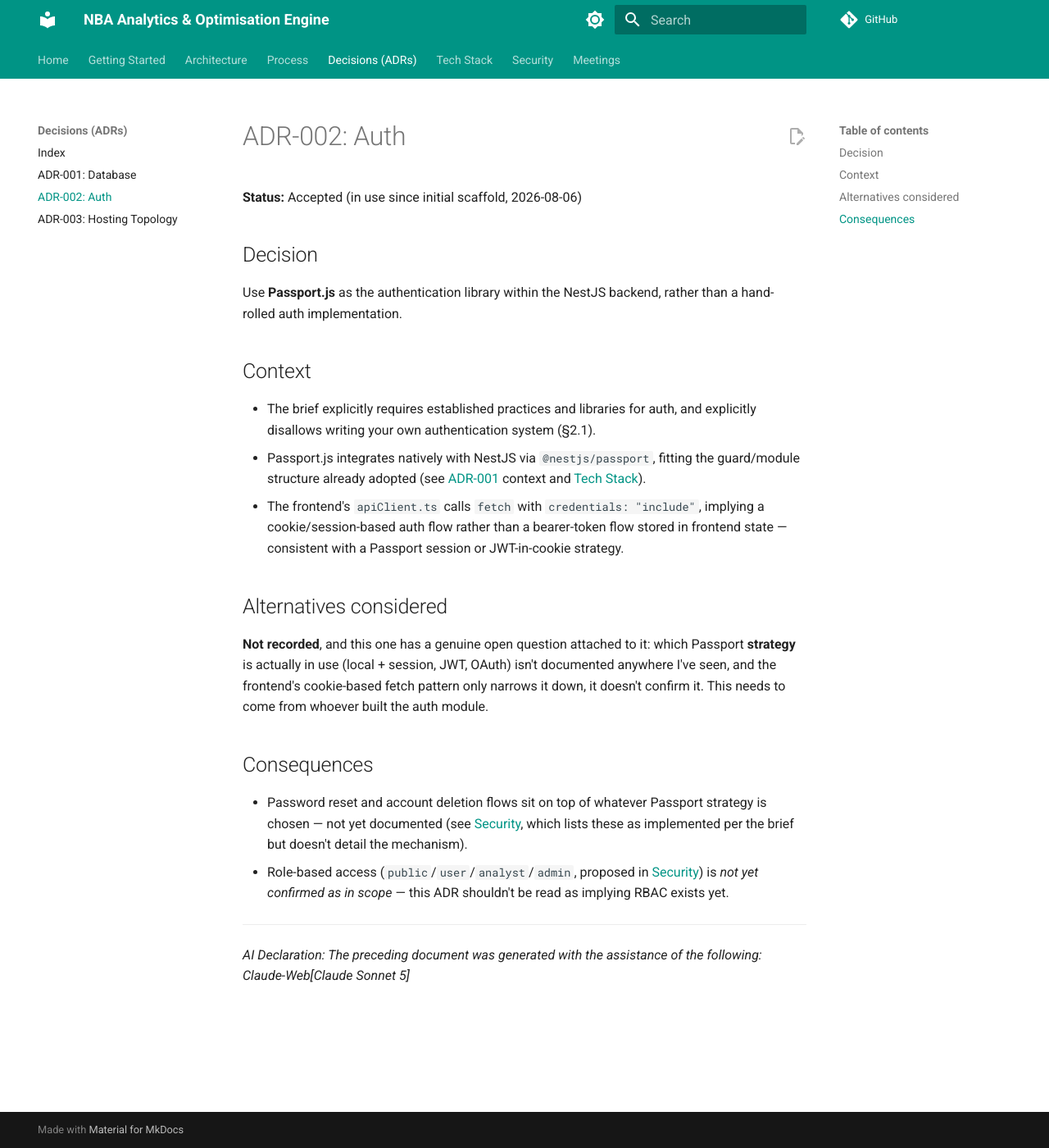
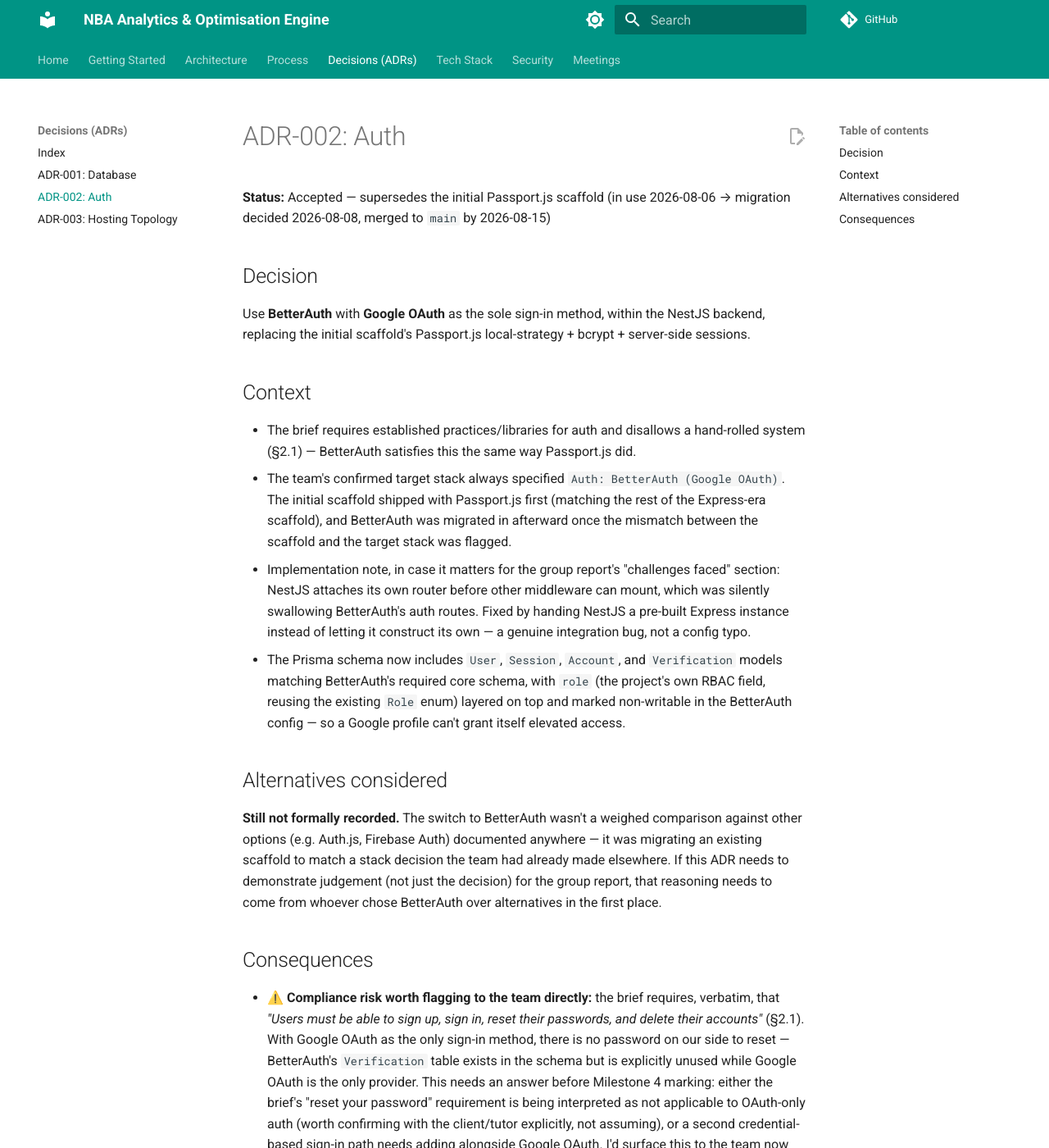
Before and after one commit to Sports-Analytics-Innovation-Platform/Innovation-Documentation-Website, an MkDocs documentation site: the page built from docs/decisions/adr-002-auth.md, in a window 1280 px wide and 1400 px high. Shown: the whole window at 82% size. Built offline with MkDocs 1.6.1 and Material for MkDocs 9.7.7, drawn with Linux system fonts in a browser that asks for light colours; comment, search, counter and statistics services are not loaded; some of the changed text lies outside the part shown.

Commit message:
docs: rewrite ADR-002 as superseded by BetterAuth migration
Assisted-by: Claude-Web[Claude Sonnet 5]

```diff
--- a/docs/decisions/adr-002-auth.md
+++ b/docs/decisions/adr-002-auth.md
@@ -1,25 +1,27 @@
 # ADR-002: Auth
 
-**Status:** Accepted (in use since initial scaffold, 2026-08-06)
+**Status:** Accepted — supersedes the initial Passport.js scaffold (in use 2026-08-06 → migration decided 2026-08-08, merged to `main` by 2026-08-15)
 
 ## Decision
 
-Use **Passport.js** as the authentication library within the NestJS backend, rather than a hand-rolled auth implementation.
+Use **BetterAuth** with **Google OAuth** as the sole sign-in method, within the NestJS backend, replacing the initial scaffold's Passport.js local-strategy + bcrypt + server-side sessions.
 
 ## Context
 
-- The brief explicitly requires established practices and libraries for auth, and explicitly disallows writing your own authentication system (§2.1).
-- Passport.js integrates natively with NestJS via `@nestjs/passport`, fitting the guard/module structure already adopted (see [ADR-001](adr-001-database.md) context and [Tech Stack](../tech-stack.md)).
-- The frontend's `apiClient.ts` calls `fetch` with `credentials: "include"`, implying a cookie/session-based auth flow rather than a bearer-token flow stored in frontend state — consistent with a Passport session or JWT-in-cookie strategy.
+- The brief requires established practices/libraries for auth and disallows a hand-rolled system (§2.1) — BetterAuth satisfies this the same way Passport.js did.
+- The team's confirmed target stack always specified `Auth: BetterAuth (Google OAuth)`. The initial scaffold shipped with Passport.js first (matching the rest of the Express-era scaffold), and BetterAuth was migrated in afterward once the mismatch between the scaffold and the target stack was flagged.
+- Implementation note, in case it matters for the group report's "challenges faced" section: NestJS attaches its own router before other middleware can mount, which was silently swallowing BetterAuth's auth routes. Fixed by handing NestJS a pre-built Express instance instead of letting it construct its own — a genuine integration bug, not a config typo.
+- The Prisma schema now includes `User`, `Session`, `Account`, and `Verification` models matching BetterAuth's required core schema, with `role` (the project's own RBAC field, reusing the existing `Role` enum) layered on top and marked non-writable in the BetterAuth config — so a Google profile can't grant itself elevated access.
 
 ## Alternatives considered
 
-**Not recorded**, and this one has a genuine open question attached to it: which Passport **strategy** is actually in use (local + session, JWT, OAuth) isn't documented anywhere I've seen, and the frontend's cookie-based fetch pattern only narrows it down, it doesn't confirm it. This needs to come from whoever built the auth module.
+**Still not formally recorded.** The switch to BetterAuth wasn't a weighed comparison against other options (e.g. Auth.js, Firebase Auth) documented anywhere — it was migrating an existing scaffold to match a stack decision the team had already made elsewhere. If this ADR needs to demonstrate judgement (not just the decision) for the group report, that reasoning needs to come from whoever chose BetterAuth over alternatives in the first place.
 
 ## Consequences
 
-- Password reset and account deletion flows sit on top of whatever Passport strategy is chosen — not yet documented (see [Security](../security.md), which lists these as implemented per the brief but doesn't detail the mechanism).
-- Role-based access (`public`/`user`/`analyst`/`admin`, proposed in [Security](../security.md)) is *not yet confirmed as in scope* — this ADR shouldn't be read as implying RBAC exists yet.
+- **⚠️ Compliance risk worth flagging to the team directly:** the brief requires, verbatim, that *"Users must be able to sign up, sign in, reset their passwords, and delete their accounts"* (§2.1). With Google OAuth as the only sign-in method, there is no password on our side to reset — BetterAuth's `Verification` table exists in the schema but is explicitly unused while Google OAuth is the only provider. This needs an answer before Milestone 4 marking: either the brief's "reset your password" requirement is being interpreted as not applicable to OAuth-only auth (worth confirming with the client/tutor explicitly, not assuming), or a second credential-based sign-in path needs adding alongside Google OAuth. I'd surface this to the team now rather than let it surface in a demo.
+- Account deletion is unaffected — cascading deletes on `Session`/`Account` rows tied to a `User` are already modelled via `onDelete: Cascade`.
+- Role-based access (`PUBLIC`/`USER`/`ANALYST`/`ADMIN`) is re-expressed as NestJS guards under BetterAuth, same enforcement approach as the original Passport-based `RolesGuard` — see [Security](../security.md). Whether analyst/admin write-access roles are actually *used* anywhere yet (e.g. a submissions or review feature) is still unconfirmed — no such feature exists in the codebase as of the last snapshot I have.
 
 ---
 
```
